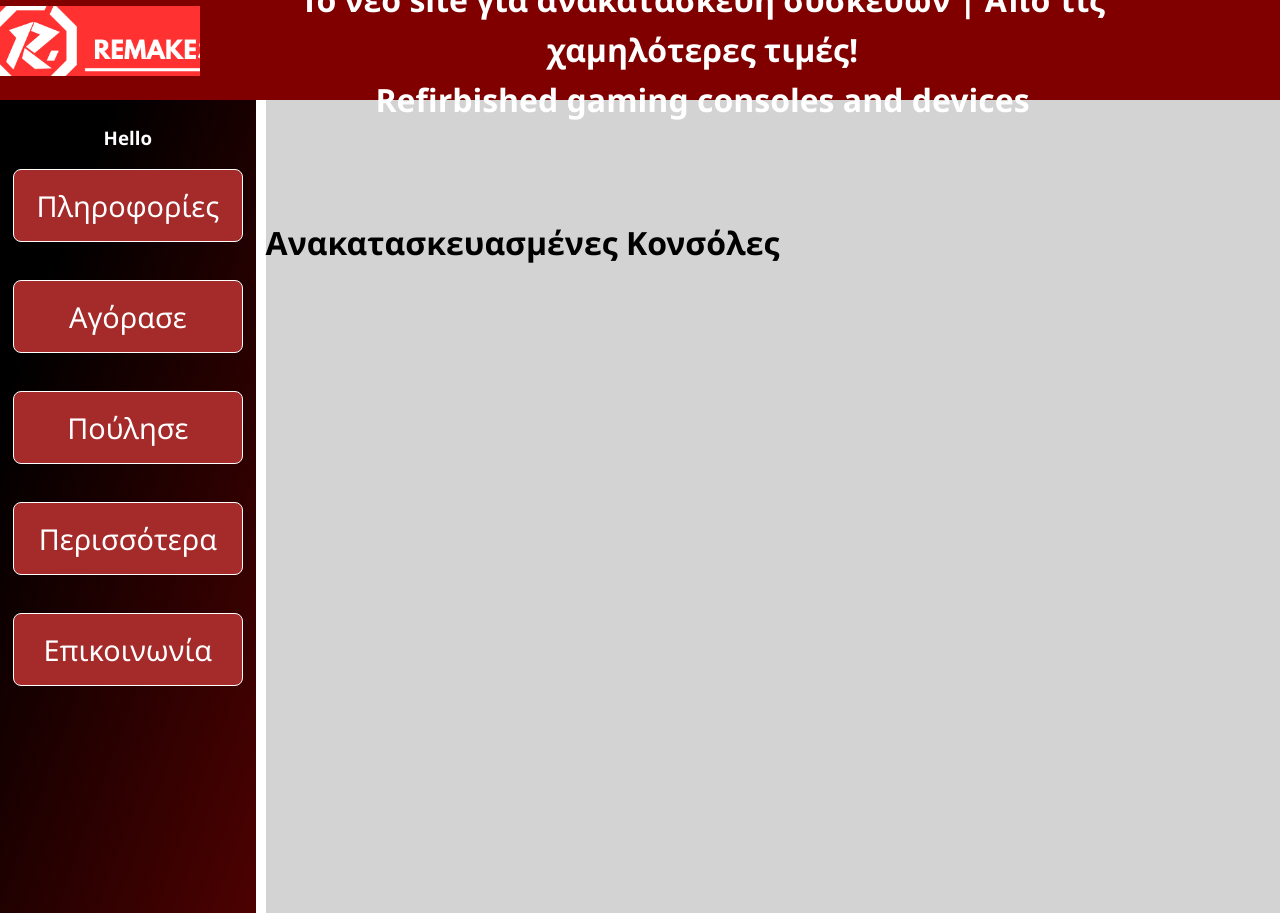
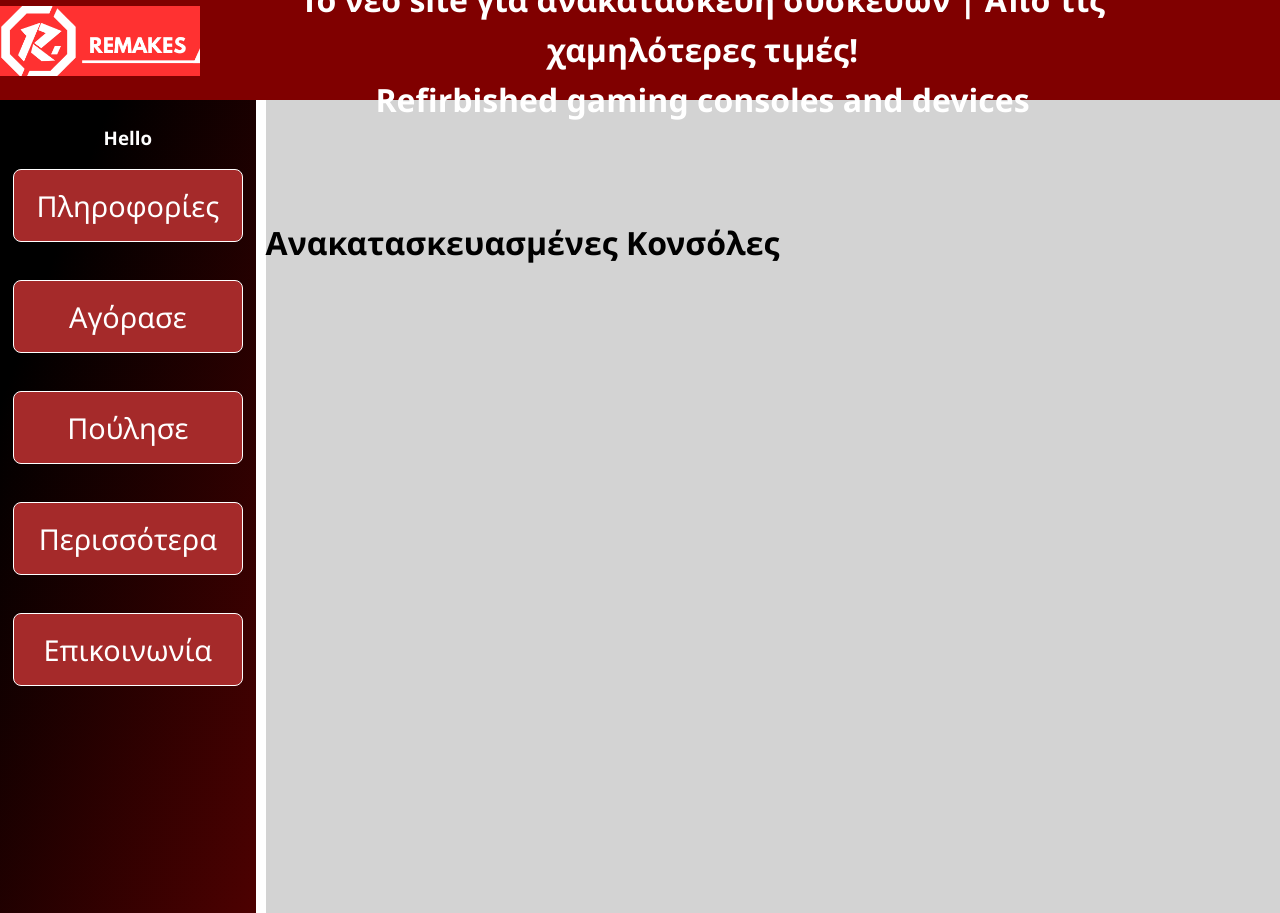
Before and after one commit to RemakesZ/remakesz.github.io, a plain HTML site: page index.html in a window 1280 px wide. Drawn offline with nearby package versions, Linux system fonts and the light colour scheme.

Commit message:
logo size fix

```diff
--- a/style.css
+++ b/style.css
@@ -34,7 +34,7 @@ body{
     background-image: url(/Rimg/1.png);
     background-position: 35% 30%;
     background-repeat: no-repeat;
-    background-size: 160% ;
+    background-size: 130% ;
     height: 70px;
     width: 200px;
     text-decoration: none;
```
